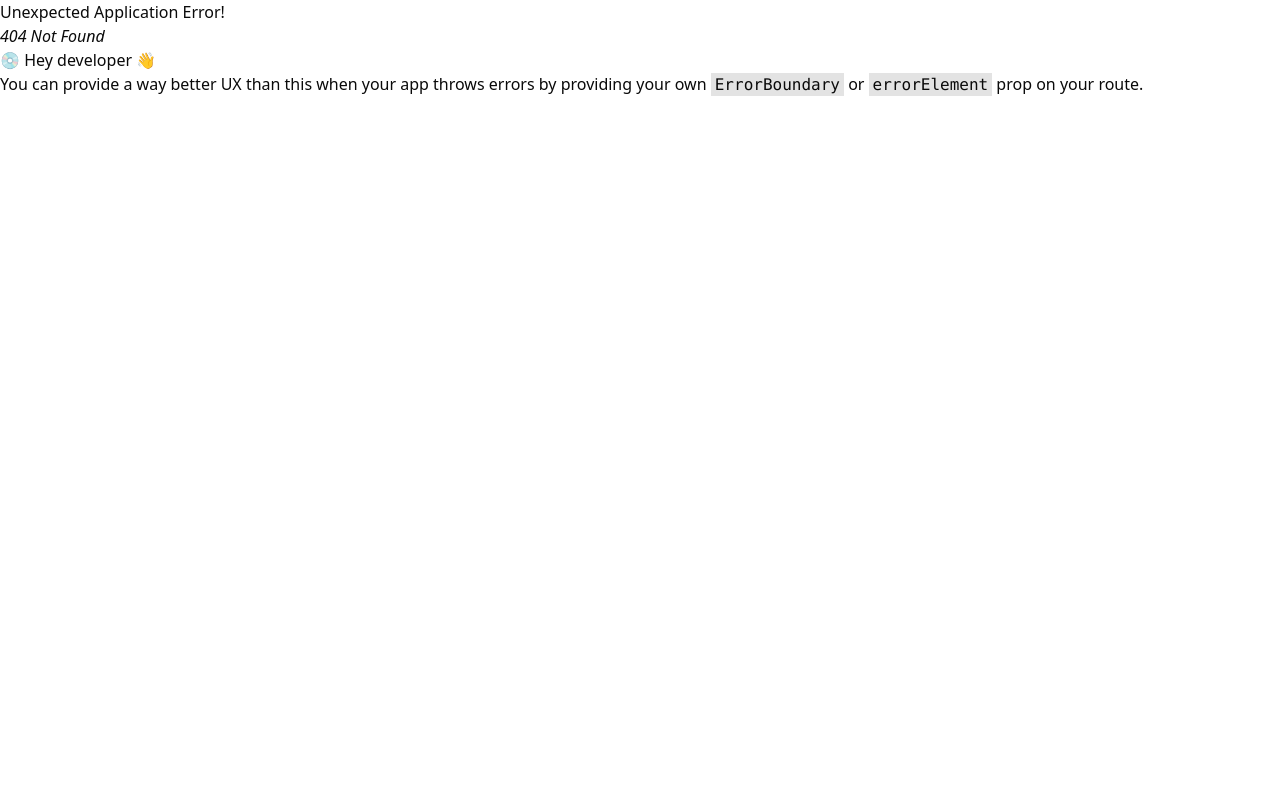
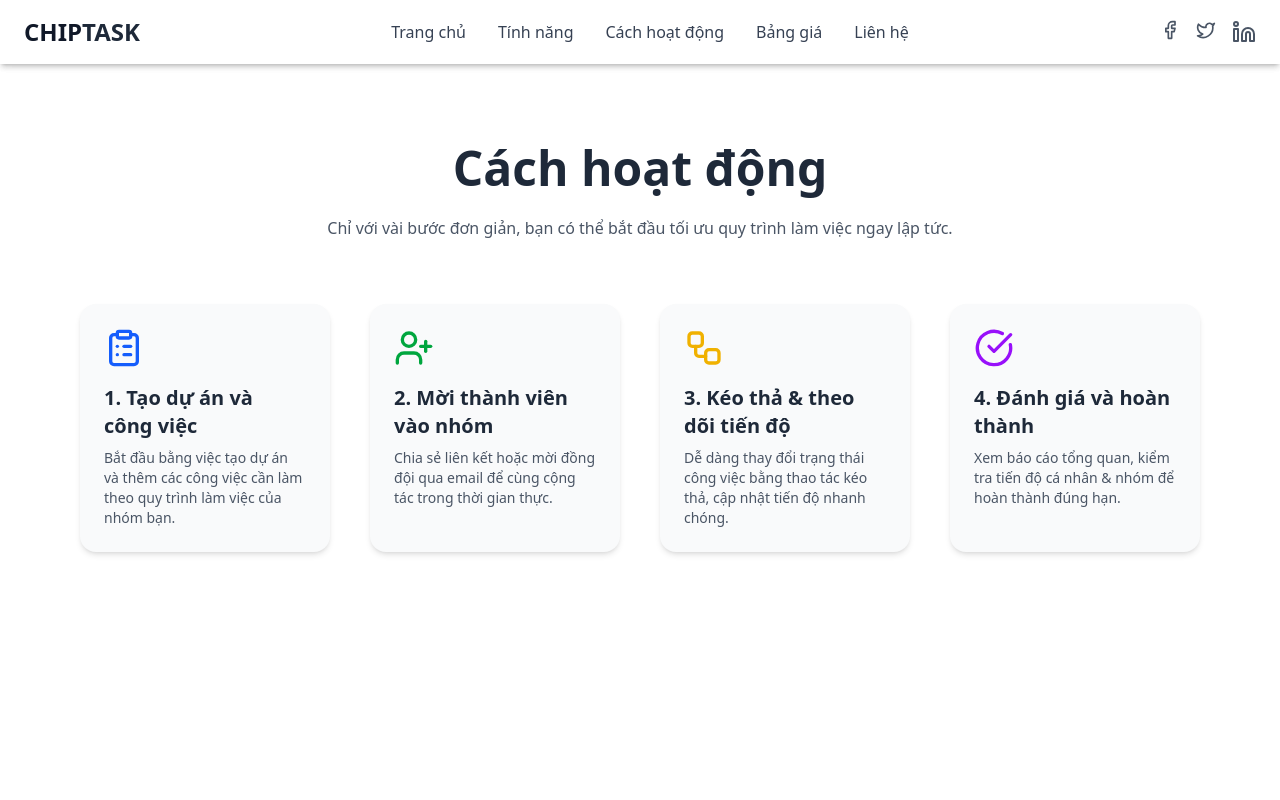
Before and after one commit to nhatanhaxtanh/task-manager-app, a React (Vite) app in the folder frontend/: page /task-manager-app/howitworks in a window 1280 px wide. Before the commit this address had no page. Shown: the top 800 px of the page. Built offline with nearby package versions, Linux system fonts and the light colour scheme.

Commit message:
feature: complete landingpage

```diff
--- a/frontend/src/App.tsx
+++ b/frontend/src/App.tsx
@@ -5,6 +5,8 @@ import {
   RouterProvider,
 } from "react-router-dom";
 import LoginPage from "./pages/LoginPage";
+import FeaturesPage from "./pages/FeaturesPage";
+import HowItWorks from "./pages/HowItWorks";
 
 
 
@@ -21,6 +23,8 @@ const router = createBrowserRouter([
           { path: "login", element: <LoginPage /> },
         ],
       },
+      { path: "features", element: <FeaturesPage /> },
+      { path: "howitworks", element: <HowItWorks /> },
     ],
   },
 
--- a/frontend/src/components/Header.tsx
+++ b/frontend/src/components/Header.tsx
@@ -7,7 +7,7 @@ const Header: React.FC = () => {
     <header className="sticky top-0 z-50 w-full bg-white shadow-md px-6 py-4">
       <div className="max-w-7xl mx-auto flex items-center justify-between">
         {/* Logo */}
-        <Link to="/task-manager-app">
+        <Link to="/task-manager-app/">
             <div className="text-2xl font-extrabold">
             CHIP<span className="text-gray-800">TASK</span>
             </div>
@@ -17,8 +17,9 @@ const Header: React.FC = () => {
         {/* Menu Items */}
         <nav className="hidden md:flex space-x-8 text-gray-700 font-medium">
           {[
-            { label: "Tính năng", href: "#features" },
-            { label: "Cách hoạt động", href: "#how-it-works" },
+            { label: "Trang chủ", href: "/" },
+            { label: "Tính năng", href: "/task-manager-app/features" },
+            { label: "Cách hoạt động", href: "/task-manager-app/howitworks" },
             { label: "Bảng giá", href: "#pricing" },
             { label: "Liên hệ", href: "#contact" },
           ].map(({ label, href }) => (
--- /dev/null
+++ b/frontend/src/components/ScrollToTop.tsx
@@ -0,0 +1,16 @@
+// src/components/ScrollToTop.tsx
+import { useEffect } from "react";
+import { useLocation } from "react-router-dom";
+
+const ScrollToTop = () => {
+  const { pathname } = useLocation();
+
+  useEffect(() => {
+    // Scroll to top mỗi khi pathname (đường dẫn) thay đổi
+    window.scrollTo(0, 0);
+  }, [pathname]);
+
+  return null;
+};
+
+export default ScrollToTop;
--- a/frontend/src/layout/RootLayout.tsx
+++ b/frontend/src/layout/RootLayout.tsx
@@ -1,6 +1,7 @@
 import { Outlet } from 'react-router-dom';
 import Header from '@/components/Header';
 import Footer from '@/components/Footer';
+import ScrollToTop from '@/components/ScrollToTop';
 
 export default function RootLayout() {
   return (
@@ -10,6 +11,7 @@ export default function RootLayout() {
       </header>
 
       <main className="flex-grow">
+        <ScrollToTop />
         <Outlet />
       </main>
 
--- /dev/null
+++ b/frontend/src/pages/FeaturesPage.tsx
@@ -0,0 +1,63 @@
+// src/pages/FeaturesPage.tsx
+import React from "react";
+import {
+  LayoutDashboard,
+  Users,
+  AlarmClock,
+  BarChart3,
+} from "lucide-react";
+
+const features = [
+  {
+    title: "Giao diện kéo thả trực quan",
+    description:
+      "Tạo và sắp xếp công việc chỉ bằng thao tác kéo thả đơn giản, thân thiện với người dùng.",
+    icon: <LayoutDashboard className="w-10 h-10 text-blue-600" />,
+  },
+  {
+    title: "Phân quyền & cộng tác",
+    description:
+      "Phân quyền vai trò, mời thành viên, bình luận & theo dõi công việc theo thời gian thực.",
+    icon: <Users className="w-10 h-10 text-green-600" />,
+  },
+  {
+    title: "Tự động hóa nhắc việc",
+    description:
+      "Tự động nhắc việc qua email, Zalo hoặc push notification khi đến hạn.",
+    icon: <AlarmClock className="w-10 h-10 text-yellow-500" />,
+  },
+  {
+    title: "Báo cáo thông minh",
+    description:
+      "Xem biểu đồ phân tích tiến độ, năng suất cá nhân và toàn bộ nhóm.",
+    icon: <BarChart3 className="w-10 h-10 text-purple-600" />,
+  },
+];
+
+const FeaturesPage: React.FC = () => {
+  return (
+    <div className="min-h-screen bg-gray-50 px-6 md:px-20 py-20 text-gray-800">
+      <div className="max-w-7xl mx-auto text-center">
+        <h1 className="text-4xl md:text-5xl font-bold mb-4">Tính năng nổi bật</h1>
+        <p className="text-gray-600 mb-16">
+          Công cụ toàn diện để giúp bạn và đội nhóm đạt hiệu quả cao nhất.
+        </p>
+
+        <div className="grid sm:grid-cols-2 lg:grid-cols-4 gap-8">
+          {features.map((feature, index) => (
+            <div
+              key={index}
+              className="bg-white rounded-2xl p-6 shadow-md hover:shadow-xl transition duration-300 text-left flex flex-col items-start"
+            >
+              <div className="mb-4">{feature.icon}</div>
+              <h3 className="text-xl font-semibold mb-2">{feature.title}</h3>
+              <p className="text-gray-600 text-sm">{feature.description}</p>
+            </div>
+          ))}
+        </div>
+      </div>
+    </div>
+  );
+};
+
+export default FeaturesPage;
--- /dev/null
+++ b/frontend/src/pages/HowItWorks.tsx
@@ -0,0 +1,58 @@
+import React from "react";
+import {
+  ClipboardList,
+  UserPlus,
+  Workflow,
+  CheckCircle,
+} from "lucide-react";
+
+const steps = [
+  {
+    title: "1. Tạo dự án và công việc",
+    description: "Bắt đầu bằng việc tạo dự án và thêm các công việc cần làm theo quy trình làm việc của nhóm bạn.",
+    icon: <ClipboardList className="w-10 h-10 text-blue-600" />,
+  },
+  {
+    title: "2. Mời thành viên vào nhóm",
+    description: "Chia sẻ liên kết hoặc mời đồng đội qua email để cùng cộng tác trong thời gian thực.",
+    icon: <UserPlus className="w-10 h-10 text-green-600" />,
+  },
+  {
+    title: "3. Kéo thả & theo dõi tiến độ",
+    description: "Dễ dàng thay đổi trạng thái công việc bằng thao tác kéo thả, cập nhật tiến độ nhanh chóng.",
+    icon: <Workflow className="w-10 h-10 text-yellow-500" />,
+  },
+  {
+    title: "4. Đánh giá và hoàn thành",
+    description: "Xem báo cáo tổng quan, kiểm tra tiến độ cá nhân & nhóm để hoàn thành đúng hạn.",
+    icon: <CheckCircle className="w-10 h-10 text-purple-600" />,
+  },
+];
+
+const HowItWorks: React.FC = () => {
+  return (
+    <div className="min-h-screen bg-white px-6 md:px-20 py-20 text-gray-800">
+      <div className="max-w-7xl mx-auto text-center">
+        <h2 className="text-4xl md:text-5xl font-bold mb-6">Cách hoạt động</h2>
+        <p className="text-gray-600 mb-16">
+          Chỉ với vài bước đơn giản, bạn có thể bắt đầu tối ưu quy trình làm việc ngay lập tức.
+        </p>
+
+        <div className="grid sm:grid-cols-2 lg:grid-cols-4 gap-10">
+          {steps.map((step, index) => (
+            <div
+              key={index}
+              className="bg-gray-50 rounded-2xl shadow-md p-6 hover:shadow-xl transition text-left flex flex-col items-start"
+            >
+              <div className="mb-4">{step.icon}</div>
+              <h3 className="text-xl font-semibold mb-2">{step.title}</h3>
+              <p className="text-gray-600 text-sm">{step.description}</p>
+            </div>
+          ))}
+        </div>
+      </div>
+    </div>
+  );
+};
+
+export default HowItWorks;
```
Also changed, not shown: frontend/src/components/Features.tsx (deleted), frontend/src/components/HowItWorks.tsx (deleted).
